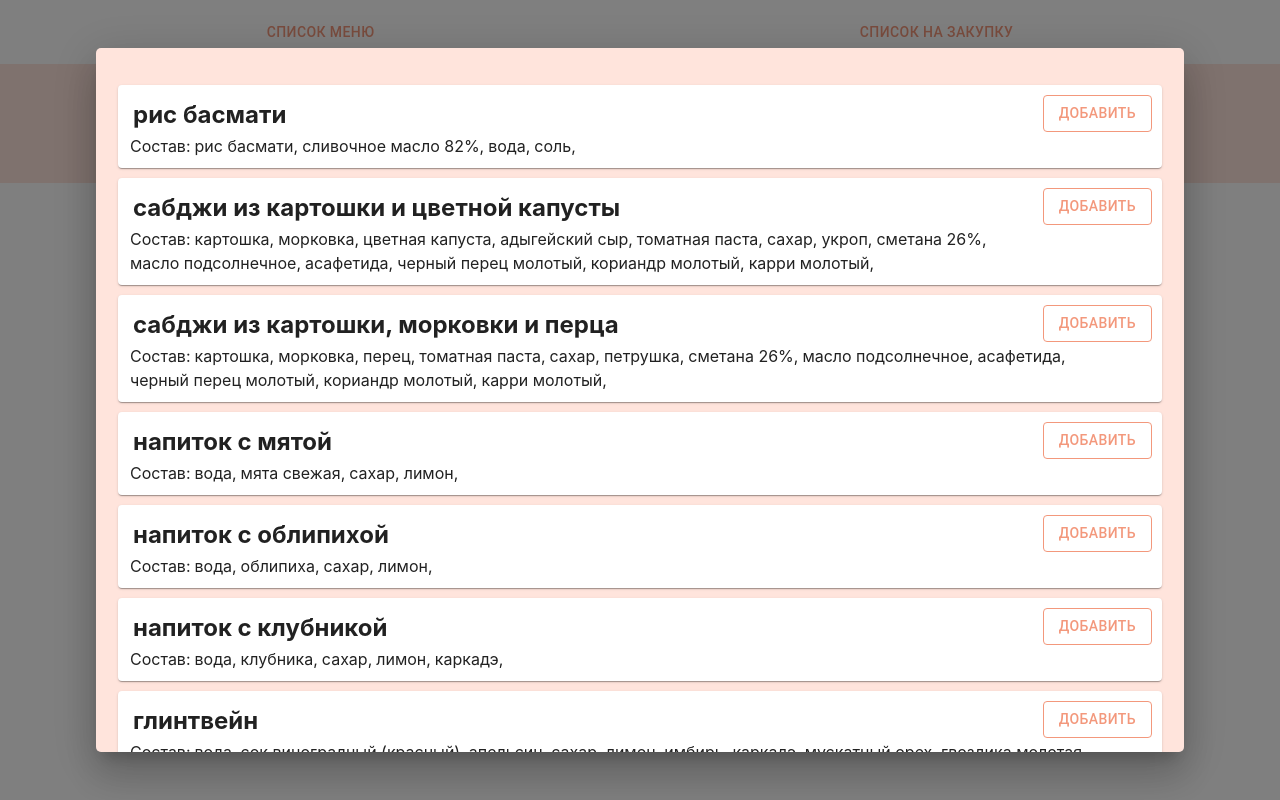
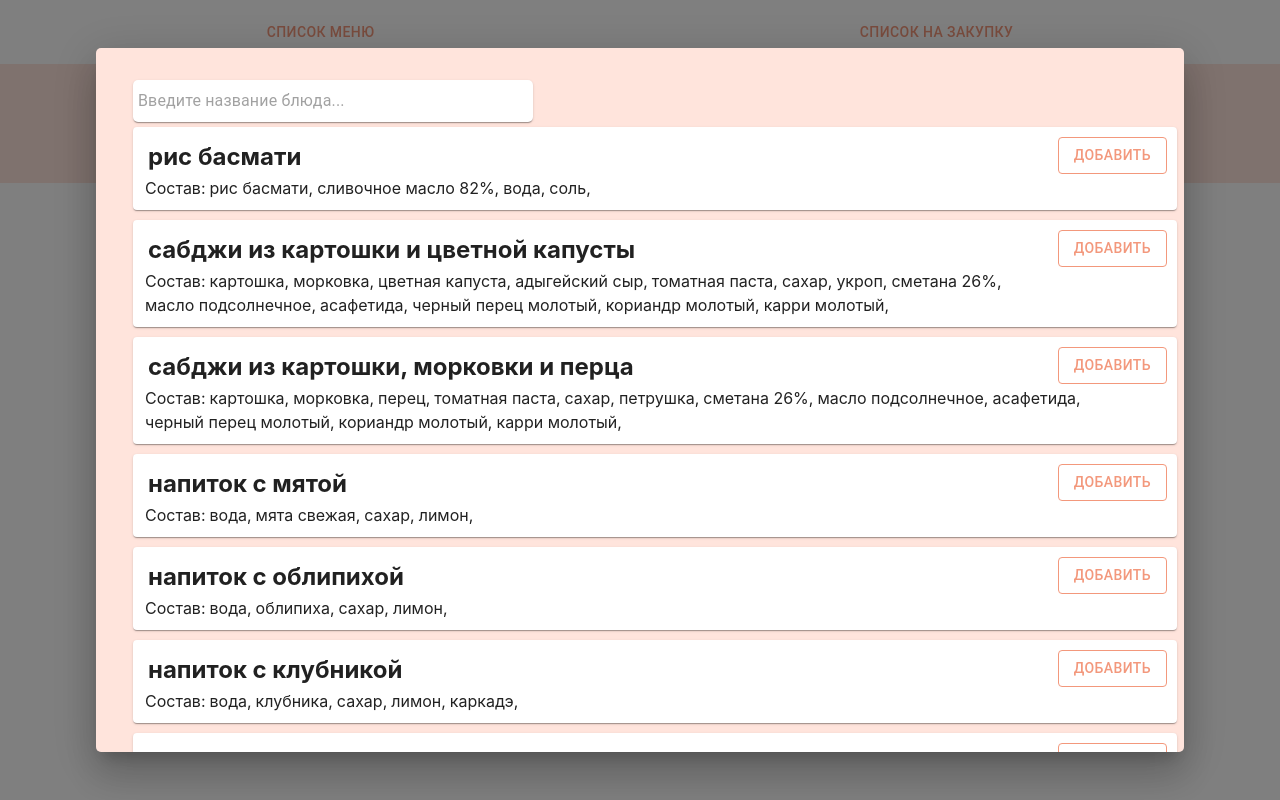
Before and after one commit to TommySheully/lunch-calculation, a React (Create React App) app: page / in a window 1280 px wide. Both pictures are taken after a click on the button "ДОБАВИТЬ БЛЮДО ИЗ СПИСКА". Built offline with nearby package versions, Linux system fonts and the light colour scheme.

Commit message:
fix: (add SearchRecipes.tsx)

```diff
--- a/src/common/index.ts
+++ b/src/common/index.ts
@@ -1,6 +1,7 @@
 export * from './utils/config/theme'
 export * from './utils/data'
 export * from './utils/type'
+export * from './utils/useDebounce'
 
 export * from './utils/calculations'
 export * from './utils/downloadPdf'
--- /dev/null
+++ b/src/common/utils/useDebounce.ts
@@ -0,0 +1,15 @@
+import { useEffect, useState } from 'react'
+
+export function useDebounce<T>(value: T, delay?: number): T {
+  const [debouncedValue, setDebouncedValue] = useState<T>(value)
+
+  useEffect(() => {
+    const timer = setTimeout(() => setDebouncedValue(value), delay)
+
+    return () => {
+      clearTimeout(timer)
+    }
+  }, [value, delay])
+
+  return debouncedValue
+}
--- a/src/components/listRecipes/ListRecipes.tsx
+++ b/src/components/listRecipes/ListRecipes.tsx
@@ -1,18 +1,29 @@
-import React from 'react'
+import React, { useState } from 'react'
 import { recipes } from 'common'
 import styled from 'styled-components'
 import { DescriptionRecipe } from 'components'
+import { SearchFilterComponent } from './SearchRecipes'
 
 export const ListRecipes = () => {
+  const [inputValue, setInputValue] = useState('')
+
+  const filtered = recipes.filter((recipe) =>
+    recipe.title.toLowerCase().includes(inputValue.toLowerCase()))
+
+  const handleSetInput = (value: string) => {
+    setInputValue(value)
+  }
+
   return (
     <Component>
-      {recipes.map((el) => <DescriptionRecipe key={el.id} recipe={el}/>)}
+      <SearchFilterComponent searchValue={inputValue} setSearchCallback={handleSetInput}/>
+      {filtered.map((el) => <DescriptionRecipe key={el.id} recipe={el}/>)}
     </Component>
   )
 }
 
 const Component = styled.div`
   display: flex;
-  align-items: center;
+  align-items: flex-start;
   flex-direction: column;
 `
--- /dev/null
+++ b/src/components/listRecipes/SearchRecipes.tsx
@@ -0,0 +1,59 @@
+import React, { ChangeEvent, useEffect, useState } from 'react'
+import { Box, InputBase, Paper } from '@mui/material'
+import { useDebounce } from 'common'
+
+
+type SearchFilterComponentType = {
+  searchValue: string
+  setSearchCallback: (value: string) => void
+}
+
+export const SearchFilterComponent: React.FC<SearchFilterComponentType> = ({ searchValue, setSearchCallback }) => {
+
+  const [inputValue, setInputValue] = useState(searchValue)
+
+  const debouncedValue = useDebounce(inputValue, 750)
+
+  const onChangeHandler = (e: ChangeEvent<HTMLInputElement|HTMLTextAreaElement>) => {
+    setInputValue(e.currentTarget.value)
+  }
+
+  useEffect(() => {
+    setSearchCallback(debouncedValue)
+  }, [debouncedValue, setSearchCallback])
+
+  useEffect(() => {
+    setInputValue(searchValue)
+  }, [searchValue])
+
+  return (
+    <Box sx={searchContainerSx}>
+        <Paper sx={paperBlockSx}>
+          <InputBase
+            sx={inputSx}
+            placeholder="Введите название блюда..."
+            inputProps={{ 'aria-label': 'search' }}
+            onChange={onChangeHandler}
+            value={inputValue}
+            autoFocus
+          />
+        </Paper>
+    </Box>
+  )
+}
+
+export const searchContainerSx = {
+  display: 'flex',
+  alignContent: 'flex-start',
+  alignItems: 'flex-start',
+  marginLeft: '5px'
+}
+
+export const inputSx = {
+  minWidth: '400px',
+  padding: '5px'
+}
+
+export const paperBlockSx = {
+  borderRadius: '5px',
+}
```
